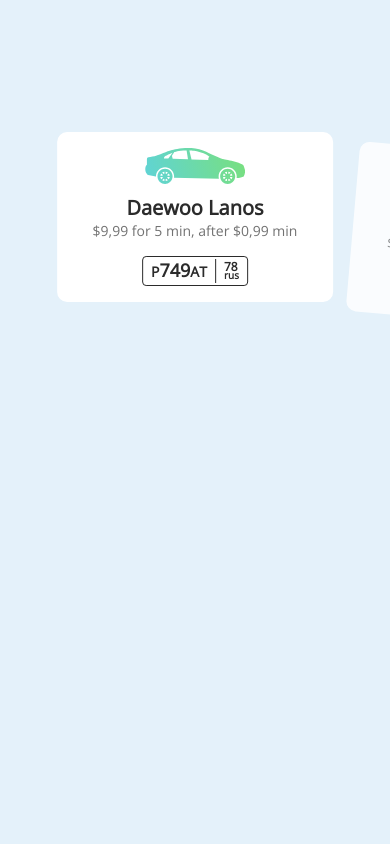
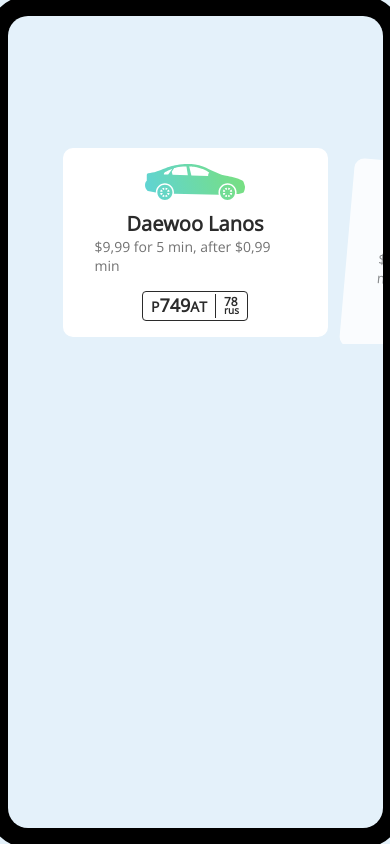
Before and after one commit to ilkaydnc/taxi-driver-app, a Next.js app: page / in a window 390 px wide. Built offline with nearby package versions, Linux system fonts and the light colour scheme.

Commit message:
Add fake Iphone component

```diff
--- a/src/components/Layout.tsx
+++ b/src/components/Layout.tsx
@@ -28,6 +28,14 @@
     box-sizing: border-box;
     font-family: 'Open Sans', -apple-system, BlinkMacSystemFont, Segoe UI, Roboto, Oxygen,
       Ubuntu, Cantarell, Fira Sans, Droid Sans, Helvetica Neue, sans-serif;
+  }
+
+  main {
+    display: flex;
+    justify-content: center;
+    align-items: center;
+    width: 100%;
+    height: 100vh;
   }
 
   .swiper-container {
--- a/src/pages/index.tsx
+++ b/src/pages/index.tsx
@@ -1,6 +1,15 @@
 import { useState } from 'react'
 import Slider from '@components/Slider'
 import { NextPage } from 'next'
+import styled from 'styled-components'
+
+const Iphone = styled.div`
+  position: relative;
+  width: 375px;
+  height: 812px;
+  box-shadow: 0 0 0 20px black;
+  border-radius: 20px;
+`
 
 const IndexPage: NextPage = () => {
   const [activeIndex, setActiveIndex] = useState<number>(0)
@@ -9,7 +18,9 @@
 
   return (
     <main>
-      <Slider setActiveIndex={setActiveIndex} />
+      <Iphone>
+        <Slider setActiveIndex={setActiveIndex} />
+      </Iphone>
     </main>
   )
 }
```
